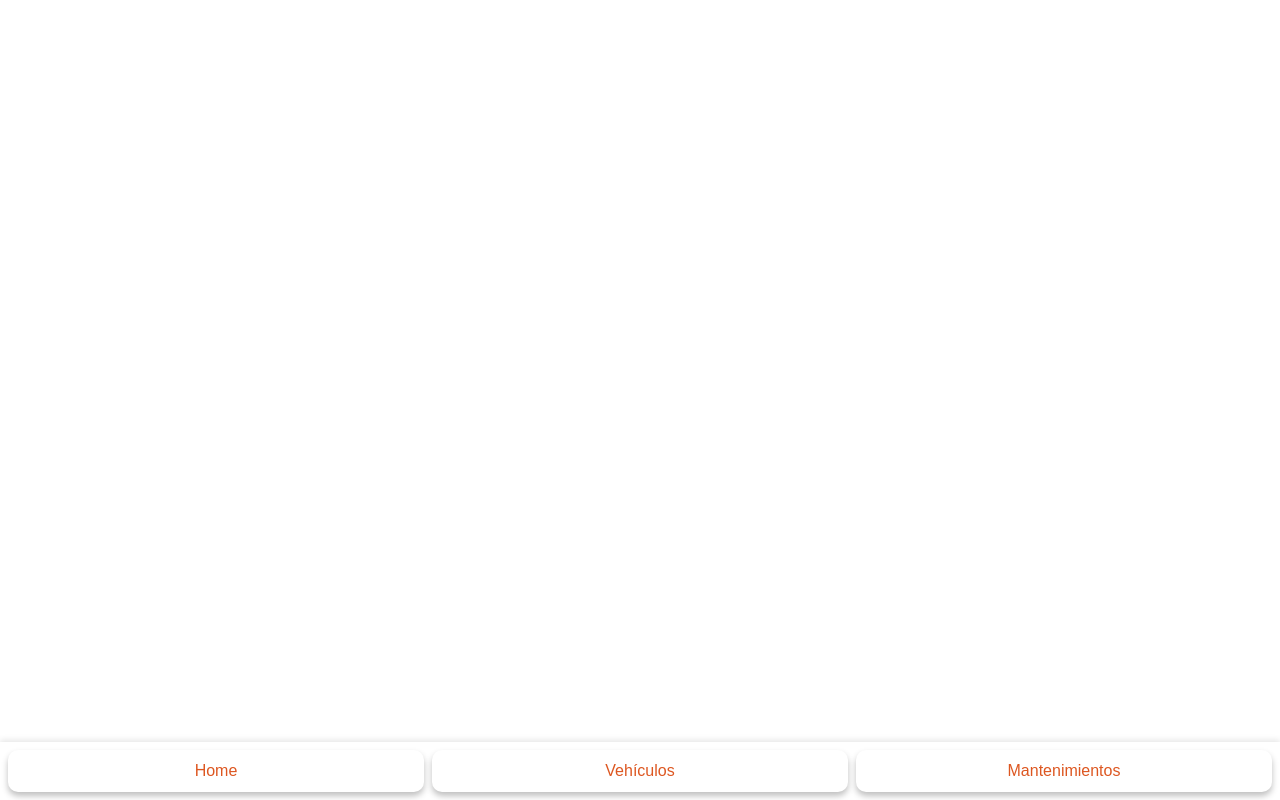
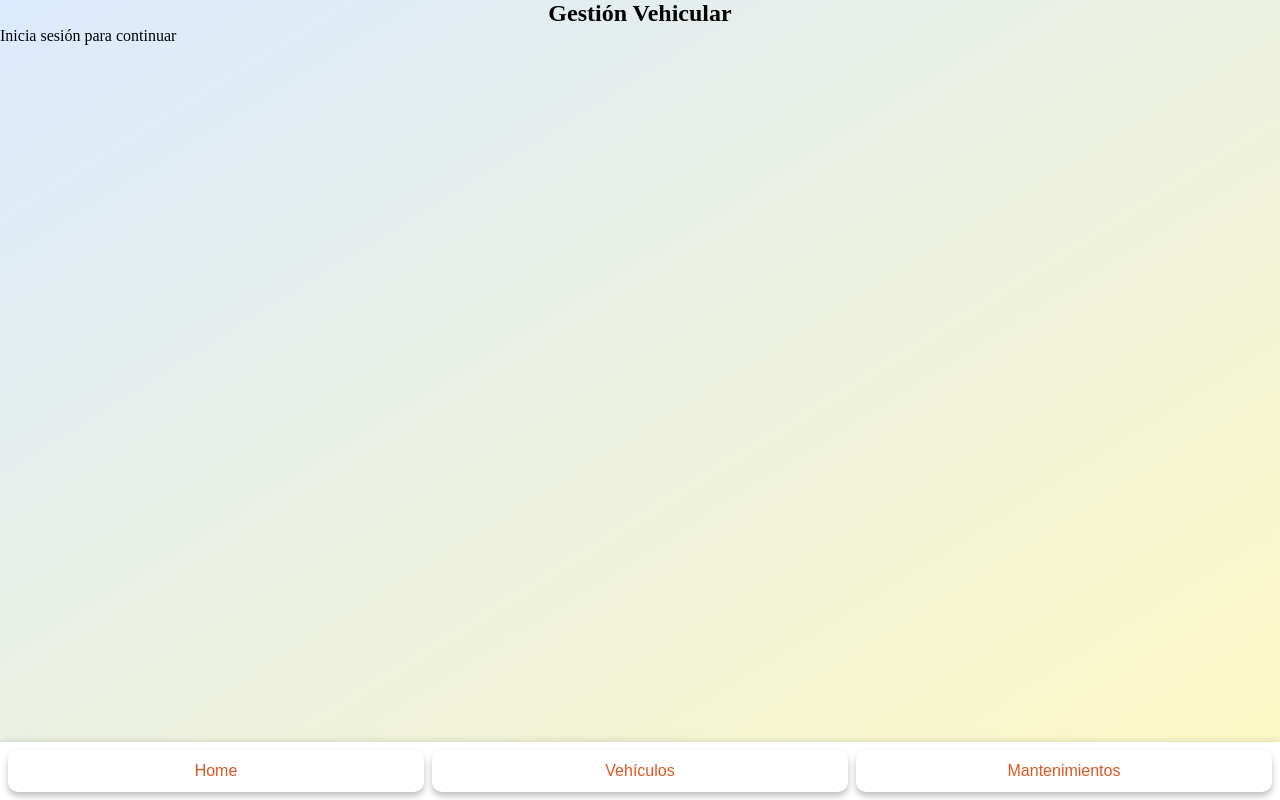
Before and after one commit to nahuelaba96/gestion-vehicular-frontend, a React (Vite) app: page /login in a window 1280 px wide. Built offline with nearby package versions, Linux system fonts and the light colour scheme.

Commit message:
agregando autenticacion

```diff
--- a/package.json
+++ b/package.json
@@ -12,6 +12,7 @@
   "dependencies": {
     "@react-navigation/bottom-tabs": "^7.3.13",
     "@react-navigation/native": "^7.1.9",
+    "@react-oauth/google": "^0.12.2",
     "axios": "^1.9.0",
     "react": "^19.1.0",
     "react-dom": "^19.1.0",
--- a/src/App.tsx
+++ b/src/App.tsx
@@ -1,16 +1,25 @@
 import { Routes, Route } from "react-router-dom";
+import { GoogleOAuthProvider } from "@react-oauth/google";
 import Home from "./pages/home/Home";
 import Vehiculos from "./pages/vehiculos/Vehiculos";
-import Gmantenimientos from "./pages/gmantenimientos/Gmantenimientos"
+import Gmantenimientos from "./pages/gmantenimientos/Gmantenimientos";
 import FooterTabs from "./footer/Footer";
-import "./index.css"; // Import global styles
+import "./index.css";
+import Login from "./pages/login/Login";
 
 const App = () => {
   return (
-   <div style={{ display: "flex", flexDirection: "column", height: "100vh", width: "100vw" }}>
-
+    <GoogleOAuthProvider clientId="380556145557-orli0meppjcmfdh6pnf0imm42q1bhioi.apps.googleusercontent.com">
+      <div
+        style={{
+          display: "flex",
+          flexDirection: "column",
+          height: "100vh",
+          width: "100vw",
+        }}>
         <div style={{ flex: 1, overflow: "auto" }}>
           <Routes>
+            <Route path="/login" element={<Login />} />
             <Route path="/" element={<Home />} />
             <Route path="/vehiculos" element={<Vehiculos />} />
             <Route path="/gastosdemantenimiento" element={<Gmantenimientos />} />
@@ -18,6 +27,7 @@ const App = () => {
         </div>
         <FooterTabs />
       </div>
+    </GoogleOAuthProvider>
   );
 };
 
--- /dev/null
+++ b/src/common/login/Login.tsx
@@ -0,0 +1,28 @@
+import { GoogleLogin } from '@react-oauth/google';
+import axios from 'axios';
+
+const GoogleLoginButton = () => {
+  const handleLoginSuccess = async (credentialResponse: any) => {
+    debugger;
+    try {
+      const res = await axios.post('http://localhost:8080/auth/google', {
+        token: credentialResponse.credential,
+      });
+
+      console.log('Token JWT recibido desde backend:', res.data.token);
+
+      localStorage.setItem('jwt', res.data.token);
+    } catch (error) {
+      console.error('Error al autenticar con backend:', error);
+    }
+  };
+
+  return (
+    <GoogleLogin
+      onSuccess={handleLoginSuccess}
+      onError={() => console.log('Error de login')}
+    />
+  );
+};
+
+export default GoogleLoginButton;
--- a/src/pages/home/Home.tsx
+++ b/src/pages/home/Home.tsx
@@ -1,29 +1,11 @@
 import "./home.css";
 
 const Home = () => {
-  const totalGastos = 0; // Placeholder para lógica futura
-  const notificaciones = [
-    "Cambio de aceite en 3 días",
-    "ITV vence el 10/06/2025",
-  ];
 
   return (
     <div className="fondo">
         <div>
           <h1 className="titulo">Gestión Vehicular</h1>
-          <div className="resumen-gastos">
-            <p>Total gastado este mes:</p>
-            <strong>${totalGastos}</strong>
-          </div>
-
-          <div className="notificaciones">
-            <p className="noti-titulo">🔔 Notificaciones</p>
-            <ul>
-              {notificaciones.map((msg, i) => (
-                <li key={i}>{msg}</li>
-              ))}
-            </ul>
-          </div>
         </div>
     </div>
 
--- /dev/null
+++ b/src/pages/login/Login.tsx
@@ -0,0 +1,19 @@
+import GoogleLoginButton from "../../common/login/Login";
+
+const Login = () => {
+    return (
+        <div className="fondo">
+            <div>
+                <h1 className="titulo">Gestión Vehicular</h1>
+                <p className="subtitulo">Inicia sesión para continuar</p>
+                <div className="login-container">
+
+                    <GoogleLoginButton/>
+
+                </div>
+            </div>
+        </div>
+    );
+}
+
+export default Login;
--- a/src/pages/vehiculos/Vehiculos.tsx
+++ b/src/pages/vehiculos/Vehiculos.tsx
@@ -5,9 +5,11 @@ import axios from "axios";
 const Vehiculos = () => {
   const [vehiculos, setVehiculos] = useState<Vehiculo[]>([]);
   const [cargando, setCargando] = useState(true);
+  const token = localStorage.getItem("jwt");
 
 useEffect(() => {
-  axios.get('https://gestion-vehicular-backend-production.up.railway.app/vehicles/', {withCredentials: true})
+  axios.get('http://localhost:8080/vehicles/',
+    {withCredentials: true, headers: { Authorization: `Bearer ${token}` }})
     .then((res) => {
       setVehiculos(res.data);
       console.log(res.data);
```
Also changed, not shown: 1 other file (tests, documents, lock files or other folders). Lines whose indentation alone changed are shown as unchanged.
